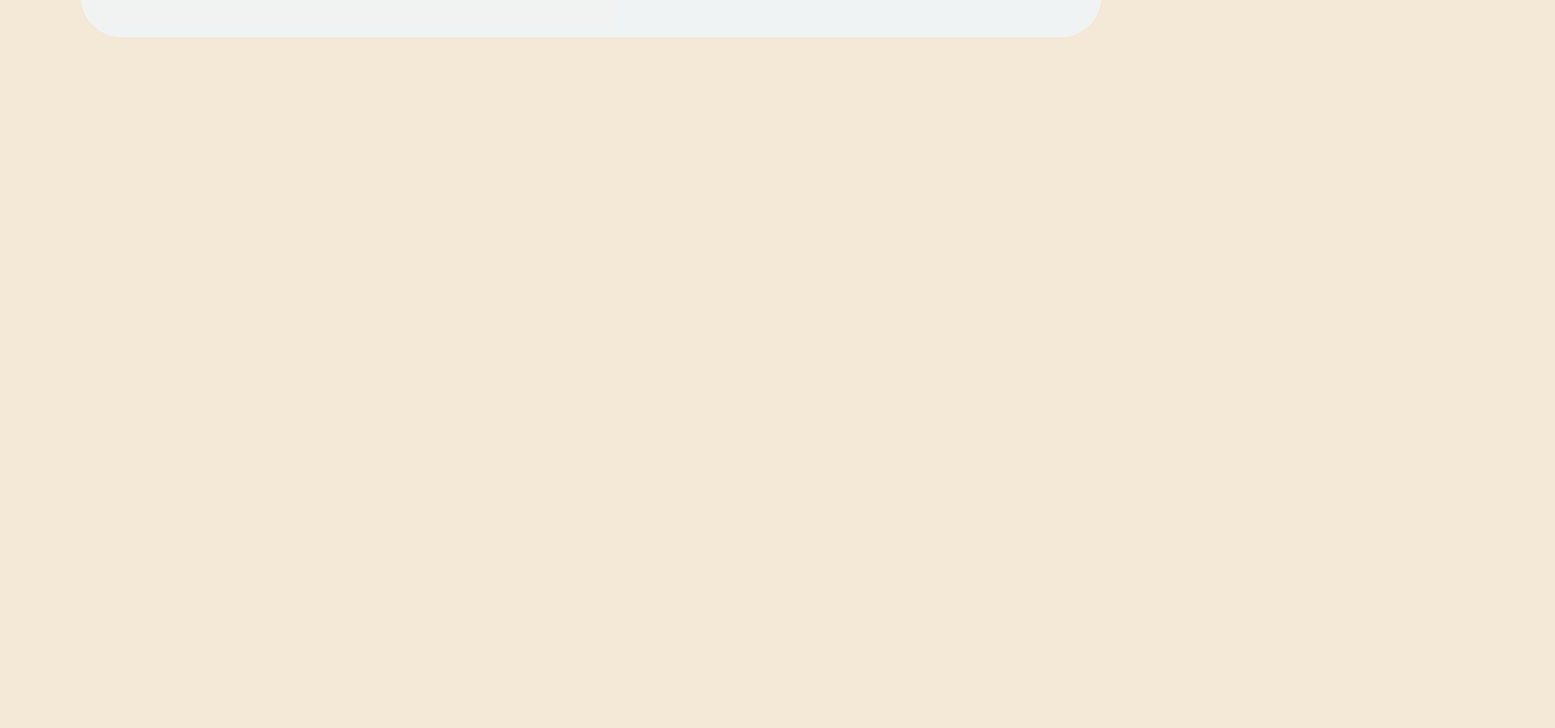
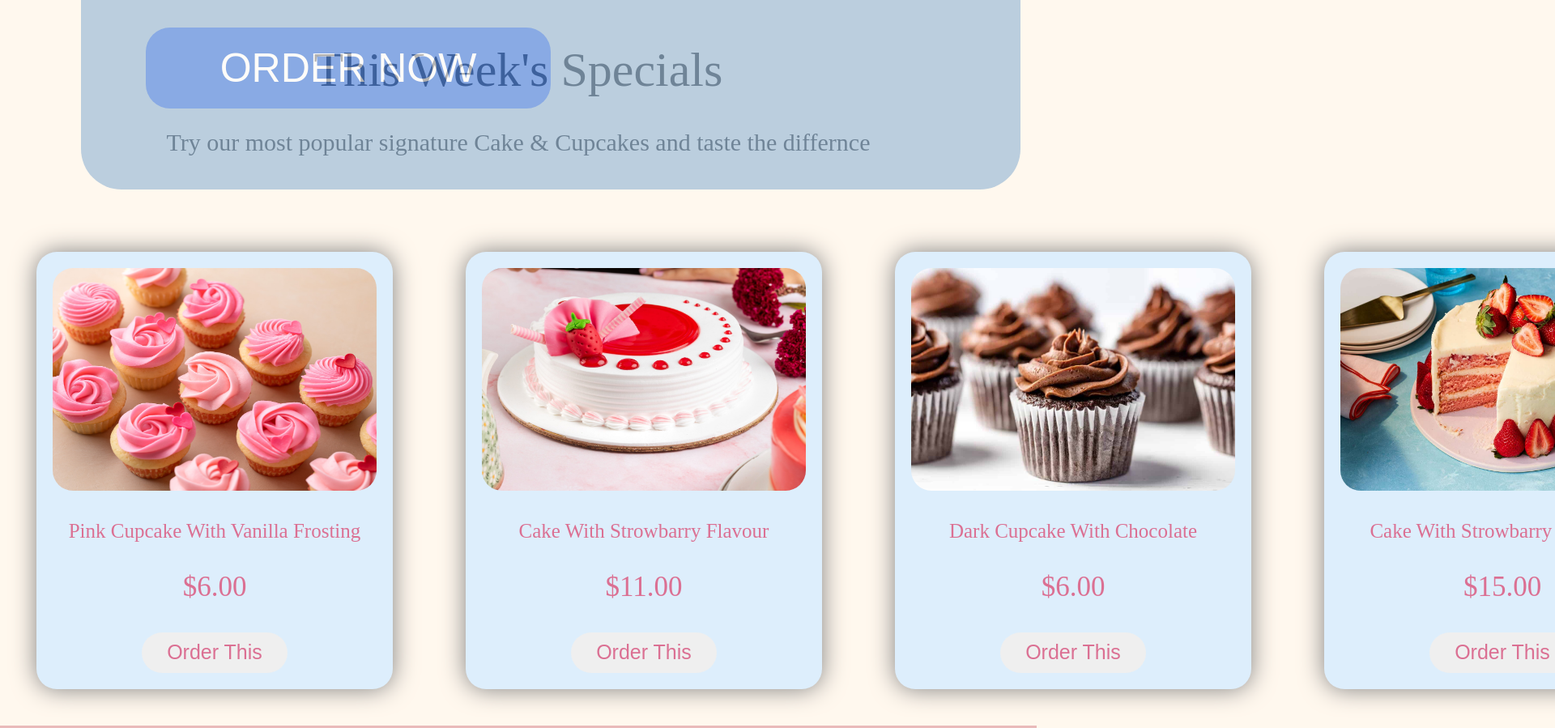
Before and after one commit to pankaj3008/BAKERY, a plain HTML site: page index.html in a window 1280 px wide. Shown: the part 986-1885 px from the top of the page at 81% size, 1920 px wide, since content can reach past the window. Before the commit the page ends 1850 px from the top, so only its background shows below. Drawn offline with Linux system fonts and the light colour scheme.

Commit message:
Add card

```diff
--- a/index.html
+++ b/index.html
@@ -12,7 +12,7 @@
         <img class="logo" src="images/Logo.jpg" alt="">
         <input class="search" type="search" placeholder="Search Your favourite flavour" >
         <ul class="nav navs">
-            <li>India</li>
+            <li>Home</li>
             <li>24/7 service</li>
             <li>Sign In</li>
         </ul>
@@ -32,20 +32,55 @@
                 <button class="order">ORDER NOW</button>
             </div>
             <div>
-                <span></span>
-                <span></span>
-                <span></span>
+                <div class="special">This Week's Specials</div>
+                <div class="try">Try our most popular signature Cake & Cupcakes and taste the differnce</div>
             </div>
         </section>
-        <section>
+        <section class="flex">
             <article>
-                <div>
-                    <img src="" alt="">
-                    <div></div>
-                    <span></span>
+                <div class="card">
+                    <img class="pink" src="images/pink-cake.jpg" alt="">
+                    <div class="name">Pink Cupcake With Vanilla Frosting </div>
+                    <div class="price">$6.00</div>
+                    <button class="btn">Order This</button>
                 </div>
             </article>
+            <article>
+                <div class="card">
+                    <img class="pink" src="images/SB-Cake.jpg" alt="">
+                    <div class="name">Cake With Strowbarry Flavour </div>
+                    <div class="price">$11.00</div>
+                    <button class="btn">Order This</button>
+                </div>
+            </article>
+            <article>
+                <div class="card">
+                    <img class="pink" src="images/Chocolate-Cupcake.jpg" alt="">
+                    <div class="name">Dark Cupcake With Chocolate </div>
+                    <div class="price">$6.00</div>
+                    <button class="btn">Order This</button>
+                </div>
+            </article> <article>
+                <div class="card">
+                    <img class="pink" src="images/StrawberryVanillaCake.jpg" alt="">
+                    <div class="name">Cake With
+                         Strowbarry & Vanilla </div>
+                    <div class="price">$15.00</div>
+                    <button class="btn">Order This</button>
+                </div>
+            </article>
+        </article> <article>
+            <div class="card">
+                <img class="pink" src="images/italian Desserts.jpg" alt="">
+                <div class="name">Italian Desserts With Dry Chocolate</div>
+                <div class="price">$15.00</div>
+                <button class="btn">Order This</button>
+            </div>
+        </article>
         </section>
+        <footer class="footer">
+
+        </footer>
     </main>
 </body>
 </html>
--- a/style.css
+++ b/style.css
@@ -3,9 +3,11 @@
     padding: 0;
 }
 body{
-    background-color: rgb(244, 232, 214);
+    background-color: rgb(255, 248, 238);
+    overflow: auto;
 }
 .nav{
+    height: 150px;
     display: flex;
     justify-content: flex-start;
     align-items: center;
@@ -25,13 +27,13 @@ body{
     padding: 20px;
 }
 .navs{
-    margin-left: 8vw;
+    margin-left: 5vw;
     font-size: 40px;
     list-style: none;
 
 }
 li{
-    margin: 50px;
+    margin: 40px;
 }
 .cart{
     border: 0px;
@@ -41,37 +43,99 @@ li{
     height: 80px;
     border-radius: 20px;
     background-color: rgb(129, 166, 231);
+    margin-right: 15px;
 }
 .bg{
-    width: 100vw
+    width: 100%;
 }
 .content{
-    width: 1100px;
+    width: 1000px;
     height: 700px;
-    /* border: 1px solid black; */
-    position: relative;
-    bottom: 100vh;
+    position: absolute;
+    top: 45vh;
     margin-left: 100px;
-    background-color: aliceblue;
+    background-color: rgb(159, 189, 216);
     opacity: 0.7;
     padding: 80px;
     border-radius: 50px;
 
 }
 .FR{
-    font-size: 130px;
+    font-size: 120px;
 
 }
 .text{
     font-size: 50px;
 }
 .order{
+    border: 0px;
     margin-top: 50px;
     font-size: 50px;
     width: 500px;
     height: 100px;
     border-radius: 30px;
-    background-color: rgb(129, 166, 231);
+    background-color: rgb(88, 138, 224);
     color: white;
-
 }
+.special{
+    line-height: 100px;
+    margin-top: 100px;
+    display: flex;
+    justify-content: center;
+    font-size: 60px;
+}
+.try{
+    line-height: 80px;
+    display: flex;
+    justify-content: center;
+    font-size: 30px;
+    margin-bottom: 50px;
+}
+.flex{
+    display: flex;
+    justify-content: space-evenly
+}
+.card{
+    display: flex;
+    flex-direction: column;
+    justify-content: space-between;
+    align-items: center;
+    margin: 45px;
+    box-shadow: 0px 0px 30px rgb(129, 127, 127);
+    background-color: rgb(221, 238, 252);
+    padding: 20px;
+    border-radius:25px ;
+    width: 400px;
+    height: 500px;
+}
+.pink{
+    border-radius: 25px;
+    width: 100%;
+    height: 55%;
+}
+.name{
+    color: palevioletred;
+    font-size: 25px;
+}
+.price{
+    color: palevioletred;
+    font-size: 35px;
+}
+.btn{
+    width: 180px;
+    height: 50px;
+    font-size: 25px;
+    color: palevioletred;
+    border: 0px;
+    border-radius: 25px;
+}
+.footer{
+    width: 100%;
+    height: 50vh;
+    background-color: rgb(233, 186, 186);
+}
+.card:hover{
+    background-color: rgb(234, 253, 250);
+    transform: translateY(-40px)  scale(1.2);
+    transition: all 0.2s ease-in-out 0s  ;
+}
```
Also changed, not shown: images/Chocolate-Cupcake.jpg (added), images/SB-Cake.jpg (added), images/StrawberryVanillaCake.jpg (added), images/italian Desserts.jpg (added), images/pink-cake.jpg (added).
